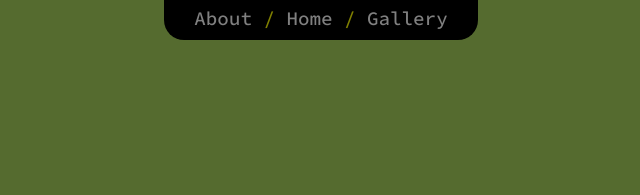
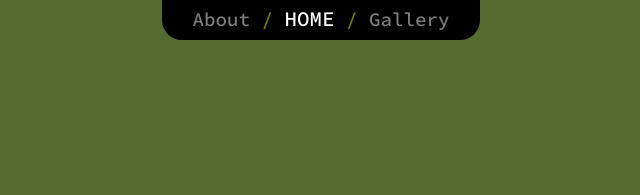
Before and after one commit to NGJ14/portfolio.github.io, a plain HTML site: page index.html in a window 1280 px wide. Shown: the top 195 px of the page, 319-959 px from the left. Drawn offline with nearby package versions, Linux system fonts and the light colour scheme.

Commit message:
active tab changes fixed

```diff
--- a/index.html
+++ b/index.html
@@ -11,9 +11,9 @@
 <body>
     <div class="topBar">
         <div class="bar">
-            <a href="#aboutLink">About</a> /
-            <a id="ACTIV" href="#homeLink">Home</a> /
-            <a href="#galleryLink">Gallery</a>
+            <a id="aboutTab" href="#aboutLink">About</a> /
+            <a id="homeTab" class="ACTIVE" href="#homeLink">Home</a> /
+            <a id="galTab" href="#galleryLink">Gallery</a>
         </div>
     </div>
     <div id="homeLink" class="home">
--- a/script.js
+++ b/script.js
@@ -7,7 +7,6 @@ document.querySelectorAll('a[href^="#"]').forEach((anchor) => {
     });
   });
 });
-
 
 $(document).on("click", 'a[href^="#"]', function (event) {
   event.preventDefault();
@@ -19,3 +18,41 @@ $(document).on("click", 'a[href^="#"]', function (event) {
     500
   );
 });
+
+window.addEventListener("scroll", (event) => {
+  let scroll = this.scrollY;
+  if (scroll >= aboutACTIVE) {
+    document.getElementById("aboutTab").classList.add("ACTIVE");
+    document.getElementById("galTab").classList.remove("ACTIVE");
+    document.getElementById("homeTab").classList.remove("ACTIVE");
+  }
+  if (scroll >= galACTIVE && scroll < aboutACTIVE) {
+    document.getElementById("galTab").classList.add("ACTIVE");
+    document.getElementById("aboutTab").classList.remove("ACTIVE");
+    document.getElementById("homeTab").classList.remove("ACTIVE");
+  }
+  if (scroll >= 0 && scroll <= galACTIVE) {
+    document.getElementById("galTab").classList.remove("ACTIVE");
+    document.getElementById("aboutTab").classList.remove("ACTIVE");
+    document.getElementById("homeTab").classList.add("ACTIVE");
+  }
+
+});
+
+let height = screen.height;
+
+
+var galleryHeight = document
+  .getElementById("galleryLink")
+  .getBoundingClientRect().top;
+let galACTIVE = galleryHeight + window.scrollY;
+
+
+var aboutHeight = document
+  .getElementById("aboutLink")
+  .getBoundingClientRect().top;
+let aboutACTIVE = aboutHeight + window.scrollY;
+
+
+console.log(this.scrollY);
+console.log(aboutACTIVE);
--- a/styles.css
+++ b/styles.css
@@ -48,7 +48,7 @@ a{
 .bar a{
     color: grey;
 }
-#ACTIVE, a:hover{
+a.ACTIVE, a:hover{
     color: white;
     font-size: 1.3rem;
     text-transform: uppercase;
```
